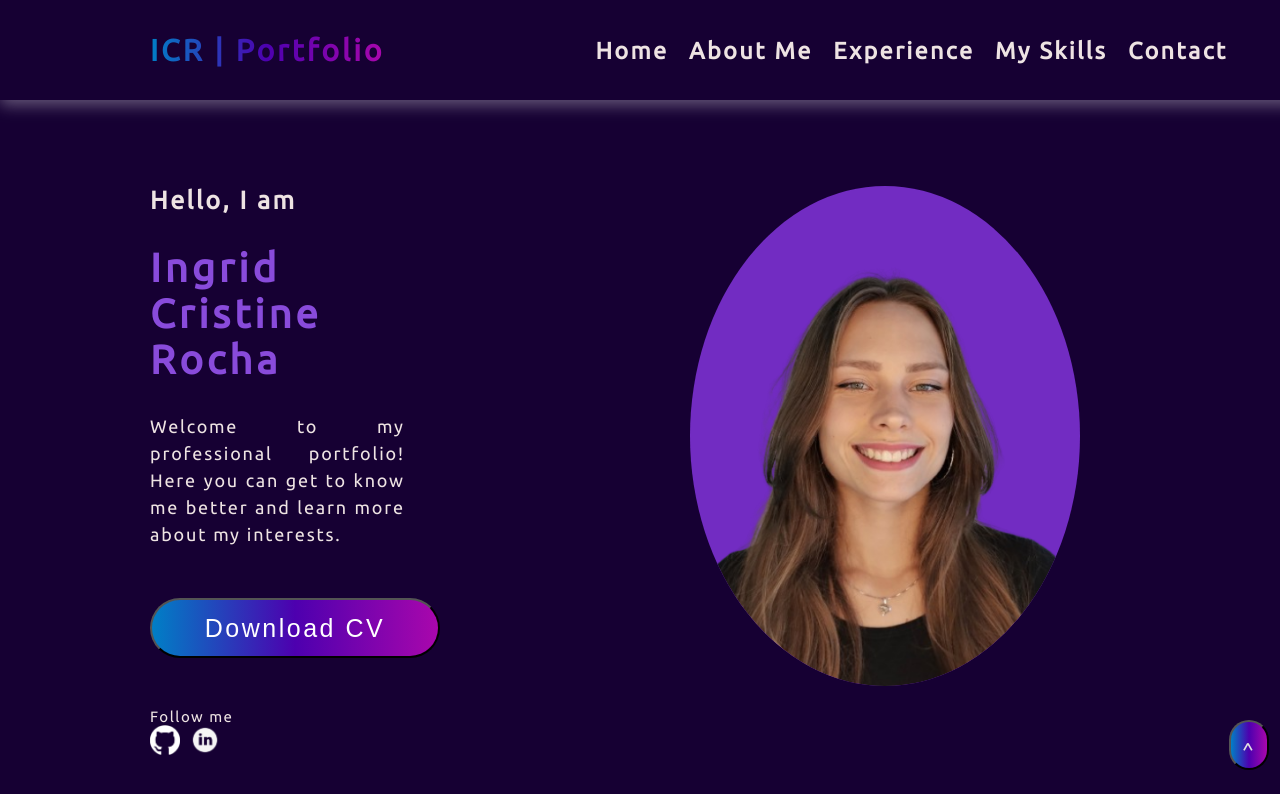
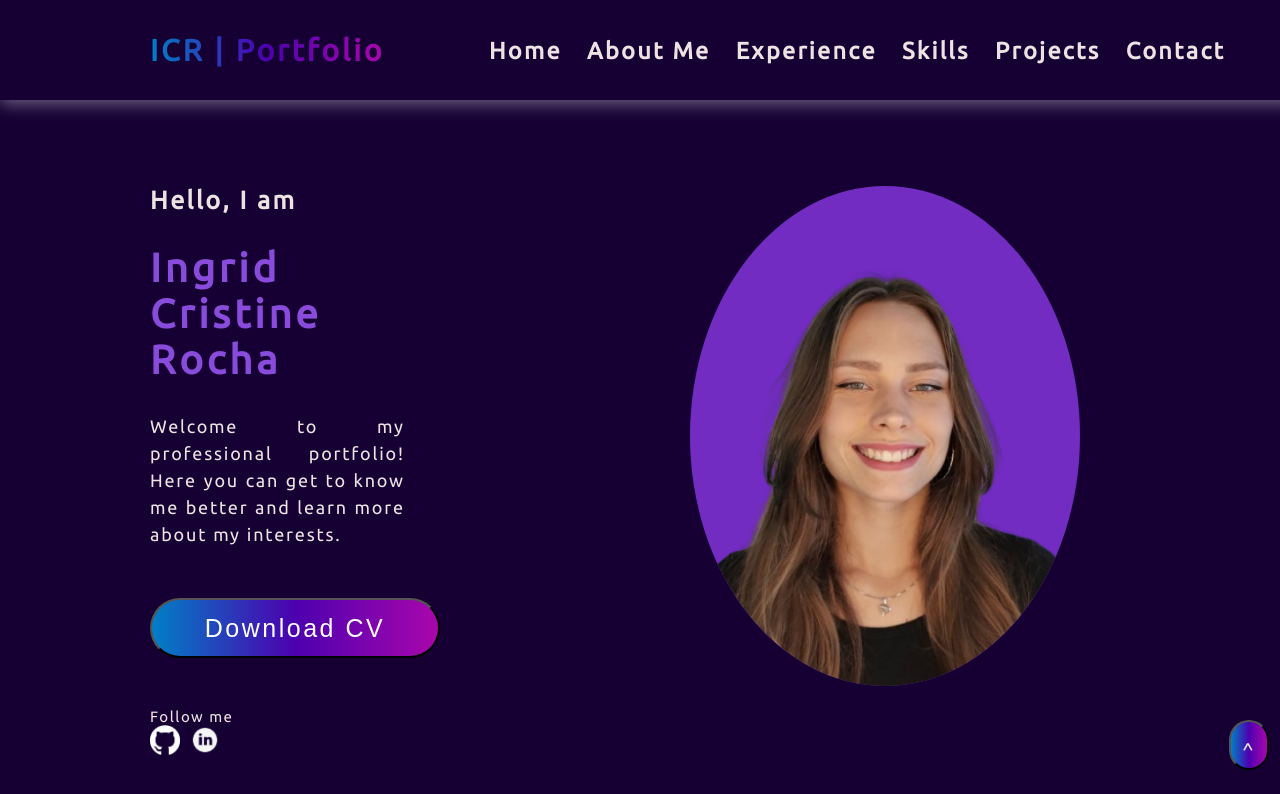
Before and after one commit to ingridcriistine/Professional_Portfolio_React, a React (Vite) app: page / in a window 1280 px wide. Shown: the top 794 px of the page. Built offline with nearby package versions, Linux system fonts and the light colour scheme.

Commit message:
iniciando section projects

```diff
--- a/src/App.jsx
+++ b/src/App.jsx
@@ -10,7 +10,8 @@ function App() {
               <a href="#home"><h3>Home</h3></a>
               <a href="#about-me"><h3>About Me</h3></a>
               <a href="#experience"><h3>Experience</h3></a>
-              <a href="#my-skills"><h3>My Skills</h3></a>
+              <a href="#my-skills"><h3>Skills</h3></a>
+              <a href="#projects"><h3>Projects</h3></a>
               <a href="#contact"><h3>Contact</h3></a>
           </nav>
       </header>
@@ -284,6 +285,16 @@ function App() {
                     </div>
                 </div>
             </section>
+
+            <section id='projects' className={style.projects}>
+                <div className={style}>
+                  <p className={style.littleTitle}>My Projects</p>
+                  <div className={style.boxProject}>
+                    <p className={style.projectTitle}>ASSISTENT</p>
+                    <p className={style.projectText}>Salão de Festas</p>
+                  </div>
+                </div>
+            </section>
       </main>
     </>
   )
--- a/src/App.module.css
+++ b/src/App.module.css
@@ -387,3 +387,11 @@ h5 {
     margin-top: 130px;
     width: 60%;
 }
+
+/*-------------------------------------------- Projects ------------------------------------------------*/
+.boxProject {
+    width: 80%;
+    background-color:#6722a7;
+    height: 300px;
+    border-radius: 10px;
+}
--- a/src/index.css
+++ b/src/index.css
@@ -46,7 +46,7 @@ h2 {
 nav {
   display: flex;
   flex-direction: row;
-  width: 60%;
+  width: 70%;
   justify-content: space-around;
   font-size: 20px;
 }
```
